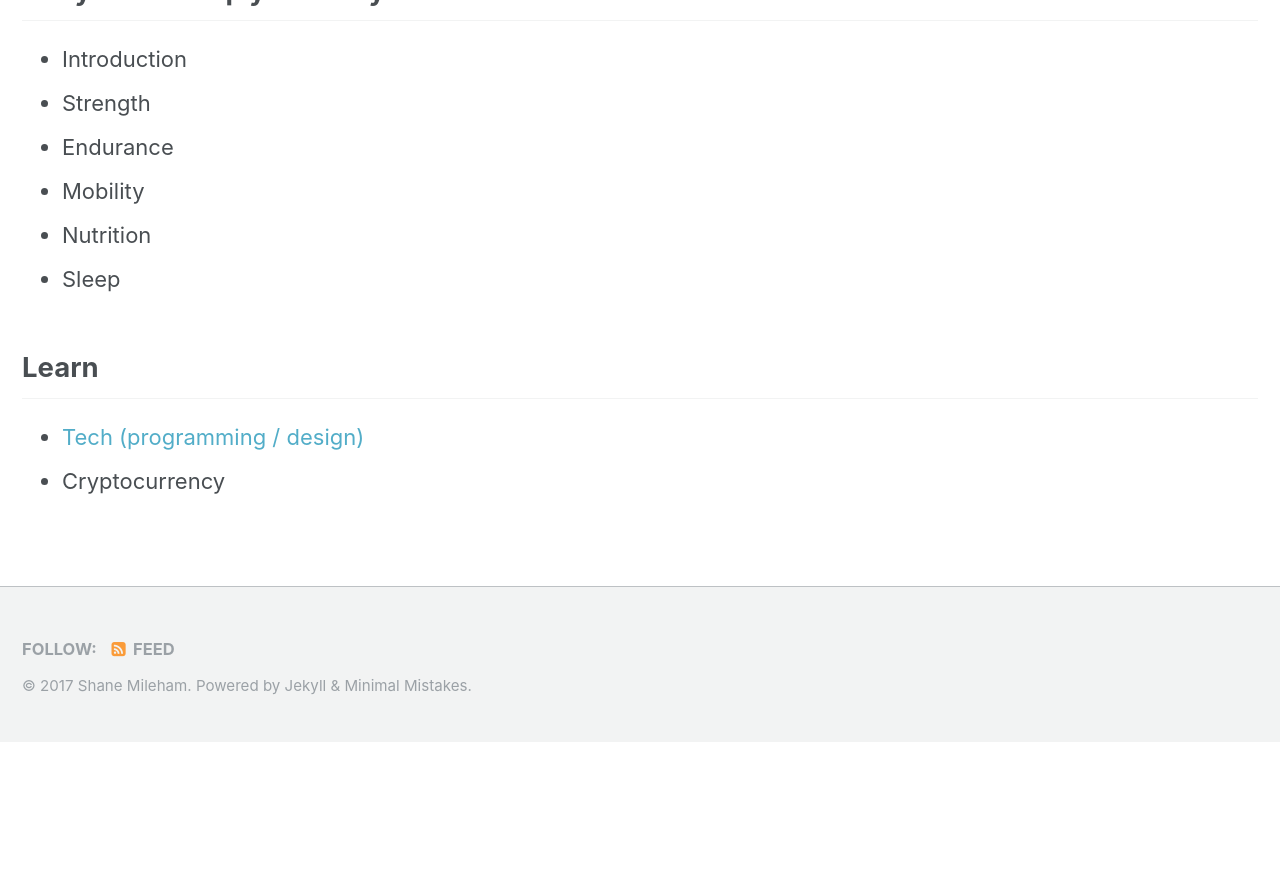
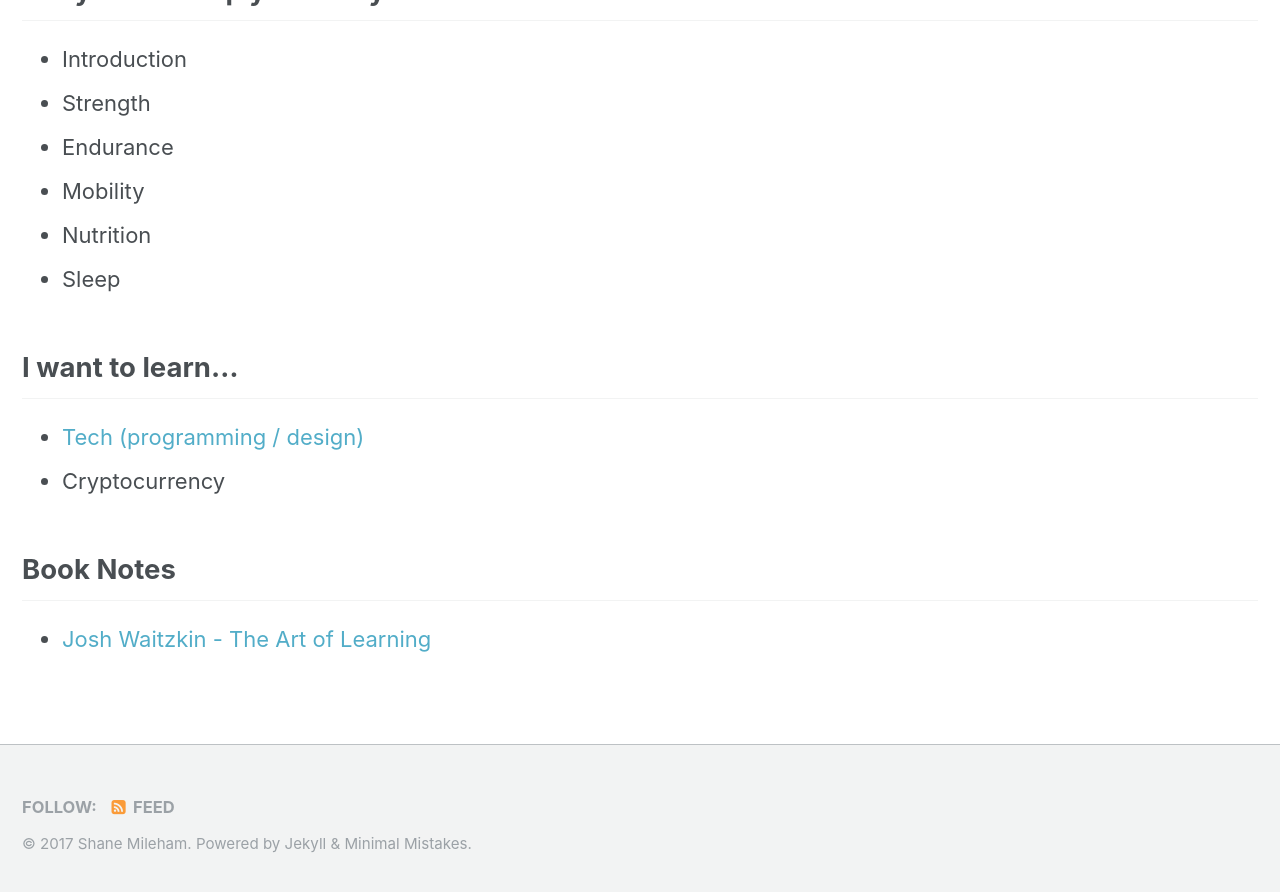
Before and after one commit to shanemileham/levelupmylife, a Jekyll site: the page built from index.md, in a window 1280 px wide and 900 px high, scrolled down 1111 px. Shown: the top 892 px of the window. Built offline with Jekyll 4.4.1, drawn with Linux system fonts in a browser that asks for light colours; the list of posts is cut into pages by our own code; before the commit the page ends 1853 px from its top, so only the background shows below that.

Commit message:
Added list of book notes

```diff
--- a/index.md
+++ b/index.md
@@ -16,3 +16,17 @@ excerpt: "A curated list of the best tools in the world to succeed and be happy"
 ---
 
 {% include_relative README.md %}
+
+## Book Notes
+
+<ul>
+  {% for page in site.content %}
+    {% if page.url contains "books/" %}
+      <li>
+        <a href="{{ site.baseurl}}{{ page.url }}">
+          {{ page.title }}
+        </a>
+      </li>
+    {% endif %}
+  {% endfor %}
+</ul>
```
Also changed, not shown: _content/books/josh-waitzkin--the-art-of-learning.md (+1 -1 lines), README.md.
